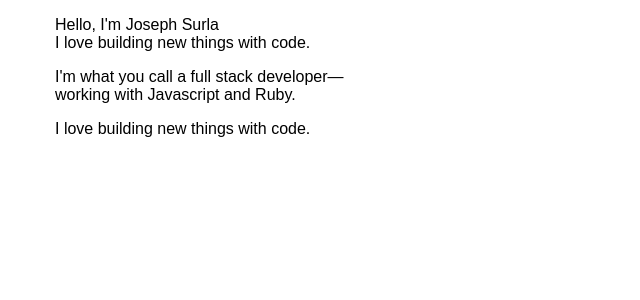
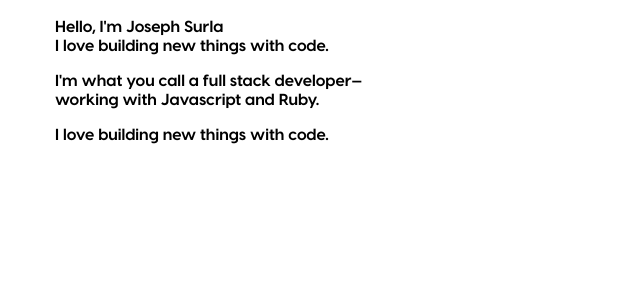
Before and after one commit to surla/surla-react, a React (Create React App) app: page / in a window 1280 px wide. Shown: the top 300 px of the page, without its empty margins (0-640 px from the left). Built offline with nearby package versions, Linux system fonts and the light colour scheme.

Commit message:
Include visby font for font-family

```diff
--- a/src/components/Header.js
+++ b/src/components/Header.js
@@ -6,7 +6,6 @@ const Header = () => (
     <p>I'm what you call a full stack developer—<br/>working with Javascript and Ruby.</p>
     <p>I love building new things with code.<br/></p>
   </div>
-
 )
 
 export default Header;
--- a/src/index.css
+++ b/src/index.css
@@ -1,5 +1,11 @@
+@font-face {
+  font-family: 'visby-bold';
+  font-style: bold;
+  src: local('visby-bold'), url(./assets/fonts/visby-bold.woff2) format('woff2');
+}
+
 body {
   margin: 0;
   padding: 0;
-  font-family: sans-serif;
+  font-family: visby-bold;
 }
```
Also changed, not shown: src/assets/fonts/visby-bold.woff2 (added), src/assets/fonts/visby-regular.woff2 (added).
